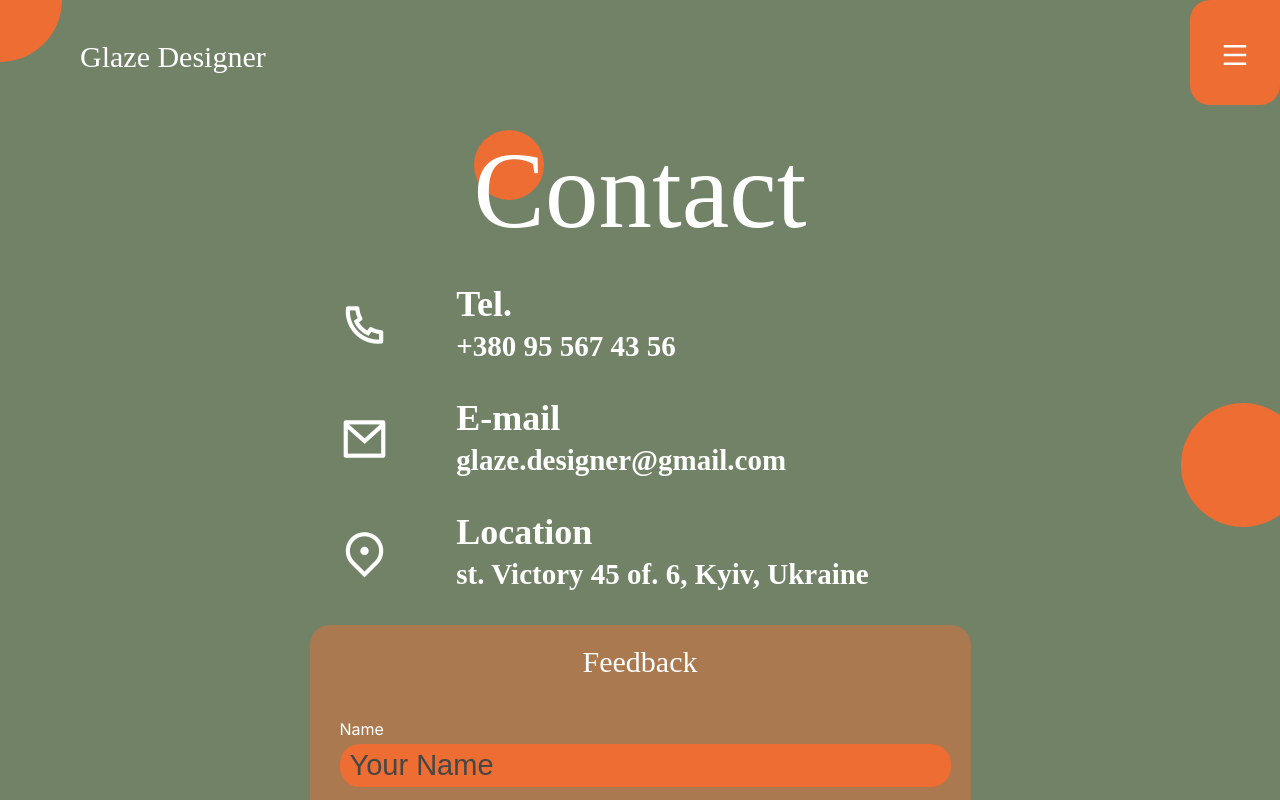
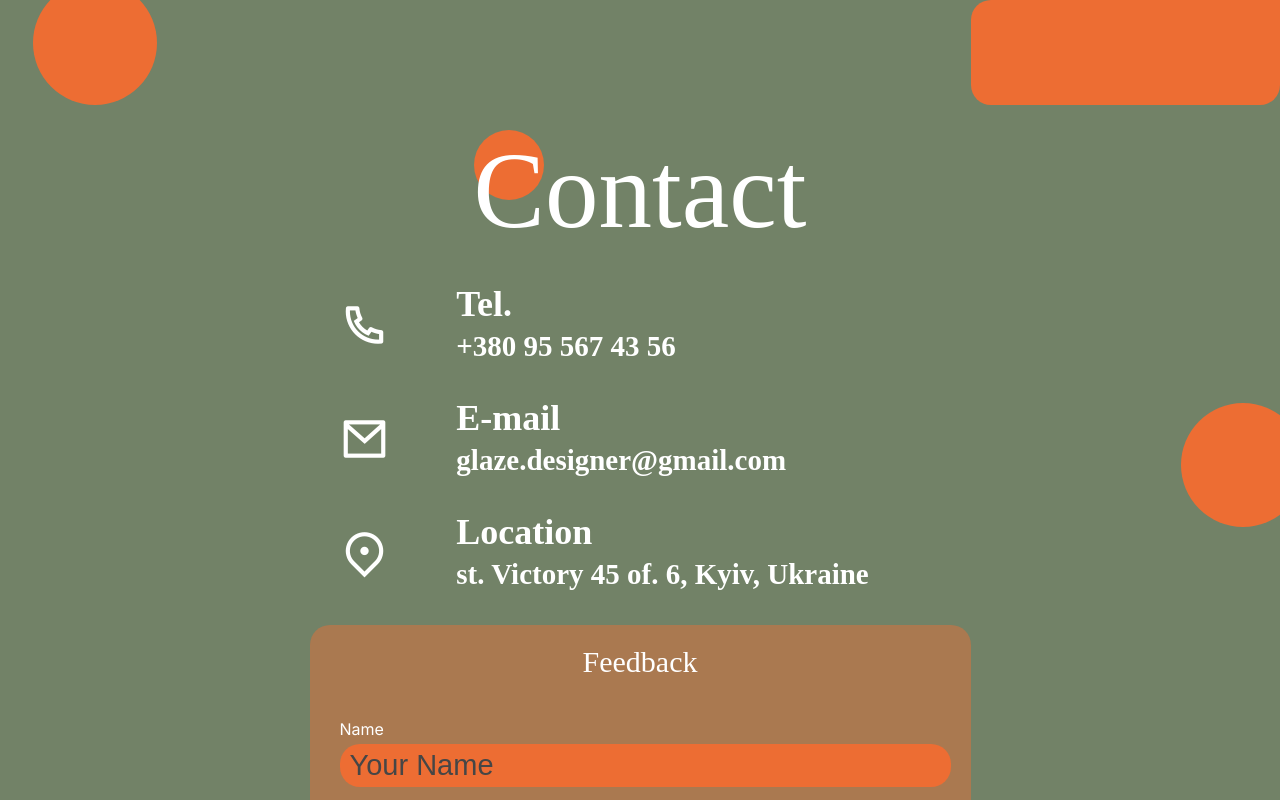
Before and after one commit to DarkSky3309/glaze, a React (Vite) app: page /contact in a window 1280 px wide. Shown: the top 800 px of the page. Built offline with nearby package versions, Linux system fonts and the light colour scheme.

Commit message:
header desktop done

```diff
--- a/src/components/header/header.tsx
+++ b/src/components/header/header.tsx
@@ -66,7 +66,16 @@ const Header = () => {
         <header className={"header"}>
             <div className={"circle fromLeft"}></div>
             <h2 className={"logo fromRight"} ref={logo}>Glaze Designer</h2>
-            <div className={"menu fromRight"} ref={menu}>
+            <div className="menu__desktop fromTop">
+                <ul>
+                    <li><Link to={"/services"}>Services</Link></li>
+                    <li><Link to={"/look-book"}>LookBook</Link></li>
+                    <li><Link to={"/home"} className={"logo__desktop"}>Glaze Designer</Link></li>
+                    <li><Link to={"/about-us"}>About Us</Link></li>
+                    <li><Link to={"/contact"}>Contact</Link></li>
+                </ul>
+            </div>
+            <div className={"menu fromTop"} ref={menu}>
                 <i onClick={() => showMenu()} className="ri-menu-line"/>
                 {visibility && <div className={"menu__links"} id={"myLinks"}>
                     <ul>
--- a/src/scss/addaptive.scss
+++ b/src/scss/addaptive.scss
@@ -3,7 +3,7 @@
 @media screen and (min-width: 550px) {
   @keyframes animationFromRight {
     0% {
-      transform: translateX(800px)
+      transform: translateX(760px)
     }
     100% {
       transform: translateX(0)
@@ -404,3 +404,30 @@
     }
   }
 }
+
+@media screen and (min-width: 1024px) {
+  header{
+    .menu{
+    display: none;
+    visibility: hidden;
+  }
+    .logo{
+      visibility: hidden;
+      display: none;
+    }
+    .animateObject{
+      width: 309px;
+      z-index: -1;
+    }
+    .menu__desktop{
+      padding: 0 10% !important;
+      display: block;
+      visibility: visible;
+    }
+    .circle{
+      top: -19px;
+      left: 33px;
+      z-index: -1;
+    }
+  }
+}
--- a/src/scss/header.css
+++ b/src/scss/header.css
@@ -34,26 +34,43 @@
   animation-duration: 1s;
 }
 
+.menu__desktop {
+  width: 100%;
+  visibility: hidden;
+  display: none;
+}
+.menu__desktop ul {
+  list-style: none;
+  display: flex;
+  justify-content: space-between;
+  align-items: center;
+  height: 100%;
+}
+.menu__desktop ul li a {
+  color: white;
+}
+.menu__desktop ul .logo__desktop {
+  font-size: 36px;
+}
+
 .menu-bcg {
   background-color: #ED6D33;
 }
 
 .menu {
-  position: absolute;
   display: flex;
   align-items: flex-end;
   flex-direction: column;
-  padding: 60px 45px 35px;
   border-radius: 20px 0 20px 20px;
   gap: 10px;
   z-index: 2;
+  overflow: hidden;
 }
 
 .menu i {
-  position: absolute;
-  top: 40px;
-  right: 30px;
+  padding: 40px 30px;
   z-index: 3;
+  margin-right: 0;
 }
 
 .menu__links {
--- a/src/scss/header.scss
+++ b/src/scss/header.scss
@@ -36,26 +36,43 @@
   animation-duration: 1s;
 }
 
+.menu__desktop{
+  width: 100%;
+  visibility: hidden;
+  display: none;
+  ul{
+    list-style: none;
+    display: flex;
+    justify-content: space-between;
+    align-items: center;
+    height: 100%;
+    li a{
+      color: white;
+    }
+    .logo__desktop{
+      font-size: 36px;
+    }
+  }
+}
+
 .menu-bcg{
   background-color: $orange;
 }
 
 .menu {
-  position: absolute;
   display: flex;
   align-items: flex-end;
   flex-direction: column;
-  padding: 60px 45px 35px;
   border-radius: 20px 0 20px 20px;
   gap: 10px;
   z-index: 2;
+  overflow: hidden;
 }
 
 .menu i {
-  position: absolute;
-  top: 40px;
-  right: 30px;
+  padding: 40px 30px;
   z-index: 3;
+  margin-right: 0;
 }
 
 .menu__links{
--- a/src/scss/style.css
+++ b/src/scss/style.css
@@ -107,7 +107,7 @@ a:hover {
 @media screen and (min-width: 550px) {
   @keyframes animationFromRight {
     0% {
-      transform: translateX(800px);
+      transform: translateX(760px);
     }
     100% {
       transform: translateX(0);
@@ -426,9 +426,34 @@ a:hover {
     grid-area: description;
   }
 }
+@media screen and (min-width: 1024px) {
+  header .menu {
+    display: none;
+    visibility: hidden;
+  }
+  header .logo {
+    visibility: hidden;
+    display: none;
+  }
+  header .animateObject {
+    width: 309px;
+    z-index: -1;
+  }
+  header .menu__desktop {
+    padding: 0 10% !important;
+    display: block;
+    visibility: visible;
+  }
+  header .circle {
+    top: -19px;
+    left: 33px;
+    z-index: -1;
+  }
+}
 body {
   background-color: #728267;
   color: white;
+  width: 100vw;
 }
 
 main {
--- a/src/scss/style.scss
+++ b/src/scss/style.scss
@@ -7,6 +7,7 @@
 body{
   background-color: $green;
   color: white;
+  width: 100vw;
 }
 main{
   overflow: hidden;
```
Also changed, not shown: 2 other files (tests, documents, lock files or other folders).
